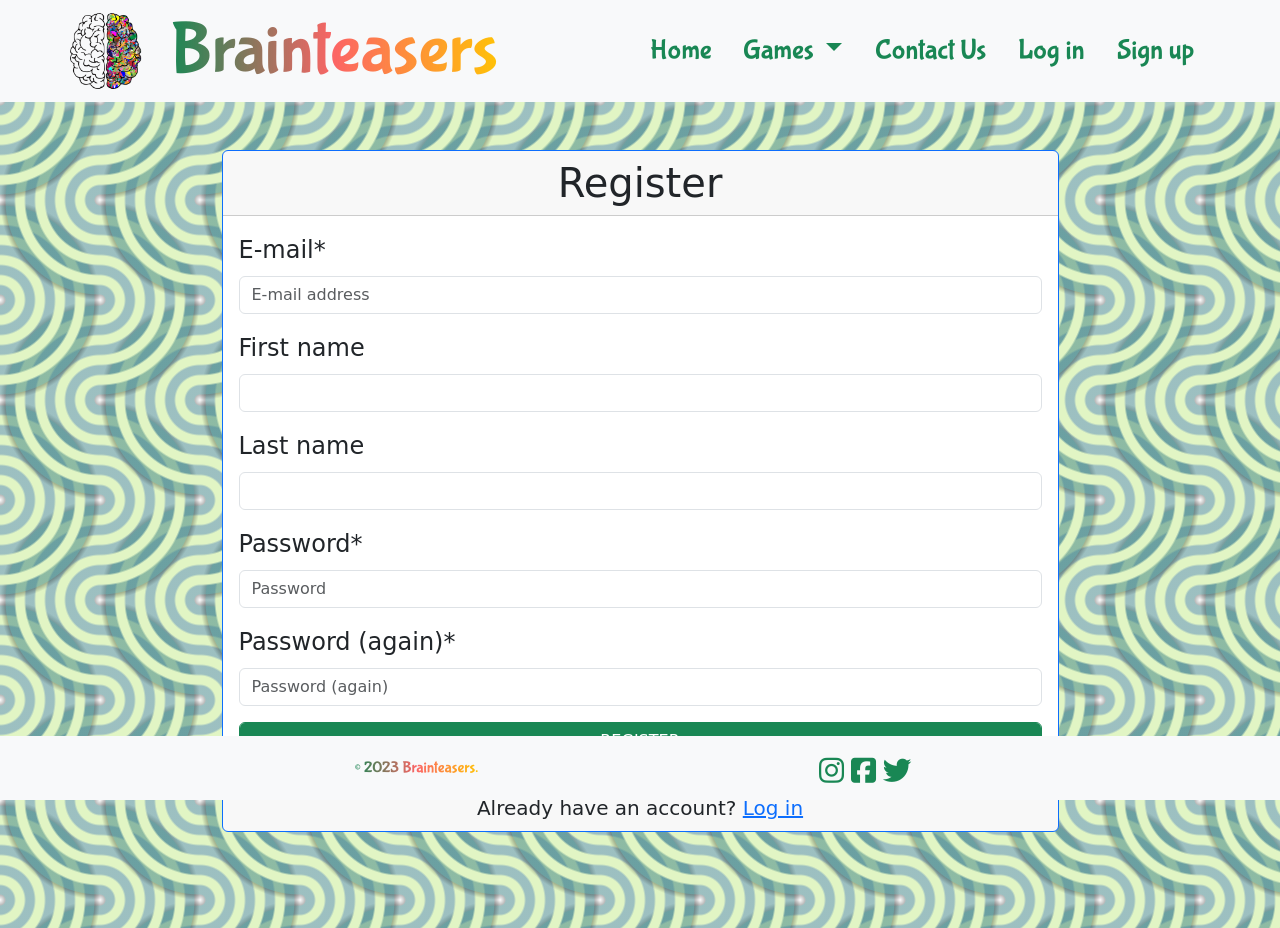
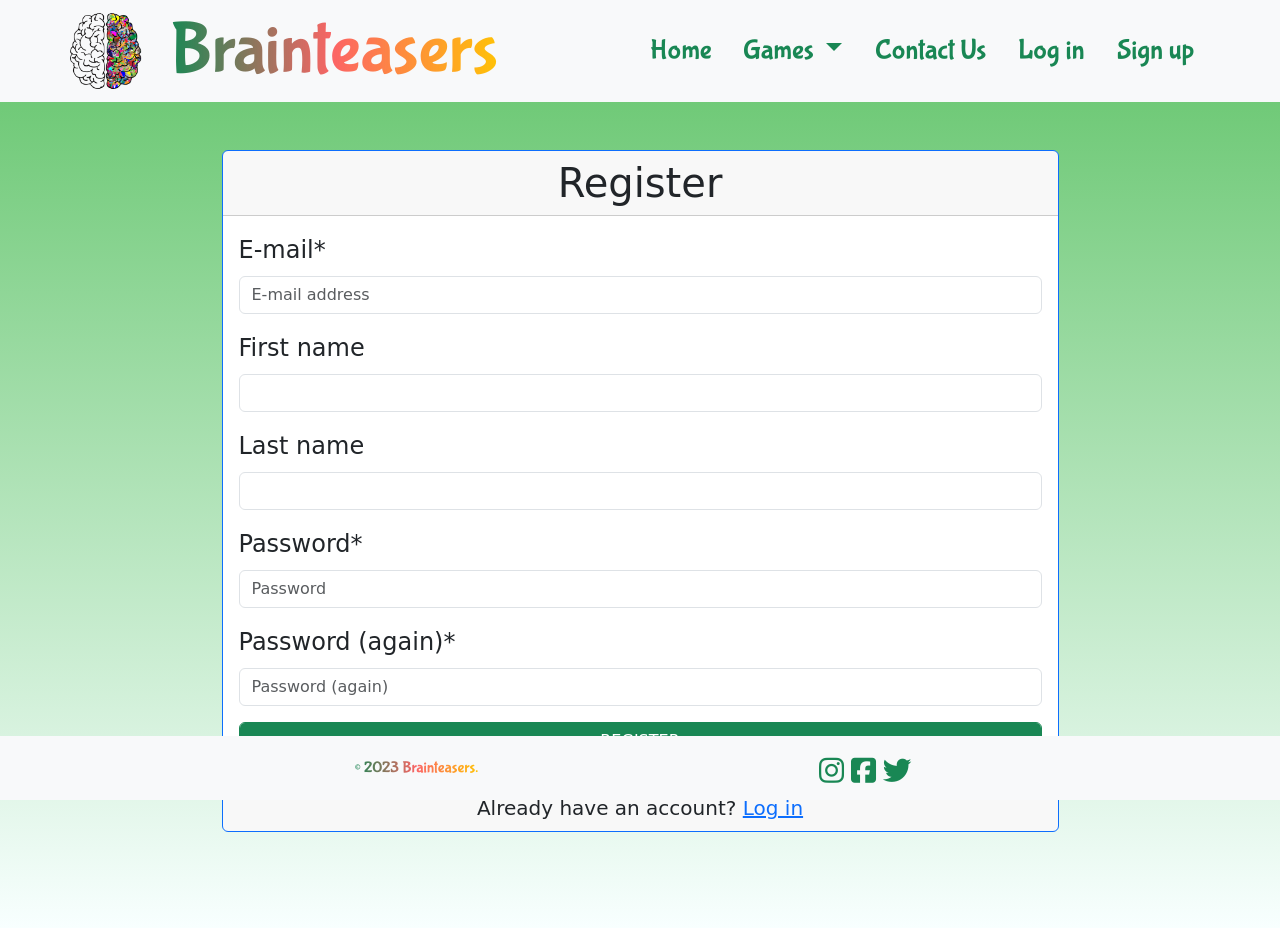
Before and after one commit to Ubuntufoo/BrainTeasersSite, a Django app: page /account/signup/ in a window 1280 px wide. Run offline with Django 4.2, Linux system fonts and the light colour scheme; some libraries are stand-ins or nearby versions; some web fonts are replaced.

Commit message:
updated body background color

```diff
--- a/static/css/main.css
+++ b/static/css/main.css
@@ -113,20 +113,5 @@ div.word-list {
 }
 
 body {
-  --s: 100px;
-  /* control the size */
-  --c1: rgba(225, 245, 196, 1);
-  /* lower opacity value */
-  --c2: rgba(59, 129, 131, 0.5);
-  /* lower opacity value */
-
-  --_g: #0000, #0004 5%,
-    var(--c2) 6% 14%, var(--c1) 16% 24%, var(--c2) 26% 34%, var(--c1) 36% 44%,
-    var(--c2) 46% 54%, var(--c1) 56% 64%, var(--c2) 66% 74%, var(--c1) 76% 84%,
-    var(--c2) 86% 94%, #0004 95%, #0000;
-  background:
-    radial-gradient(100% 50% at 100% 0, var(--_g)),
-    radial-gradient(100% 50% at 0 50%, var(--_g)),
-    radial-gradient(100% 50% at 100% 100%, var(--_g));
-  background-size: var(--s) calc(2*var(--s));
+  background: linear-gradient(#5fc367, #f8ffff);
 }
```
